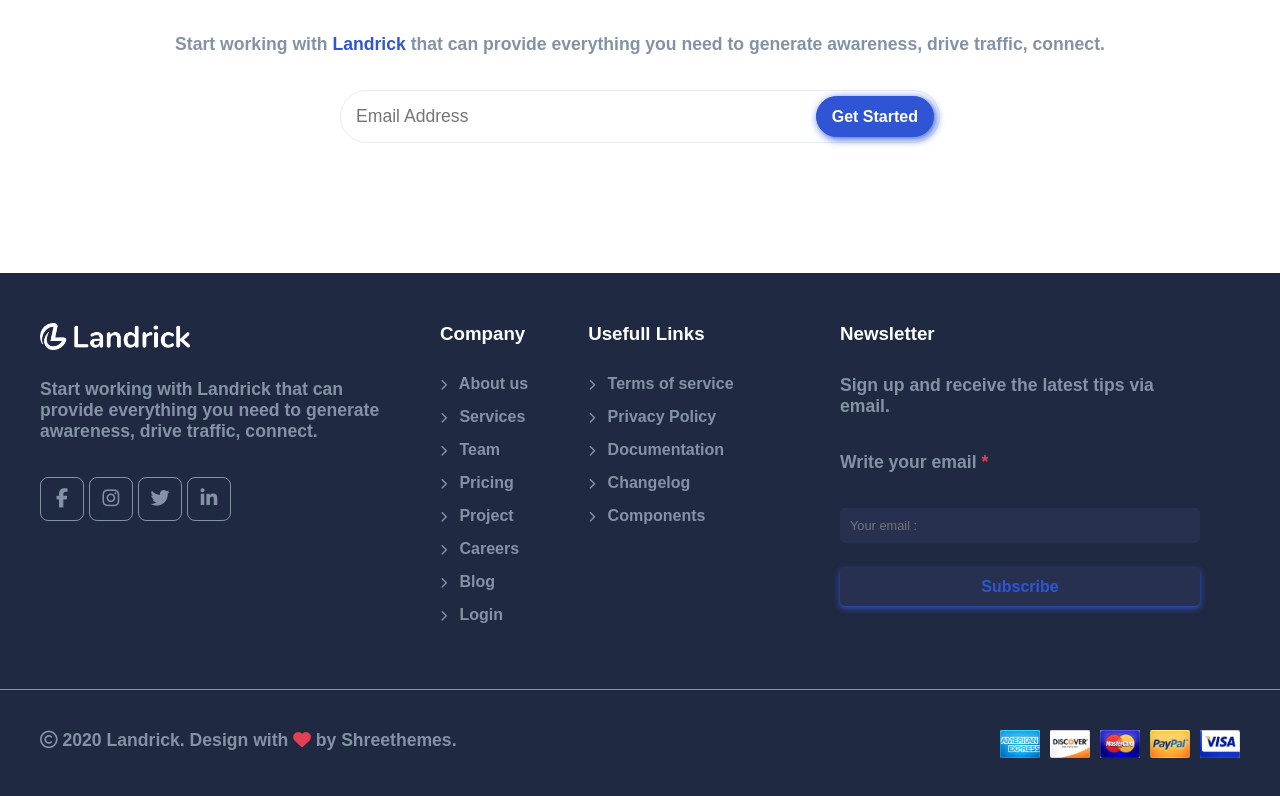
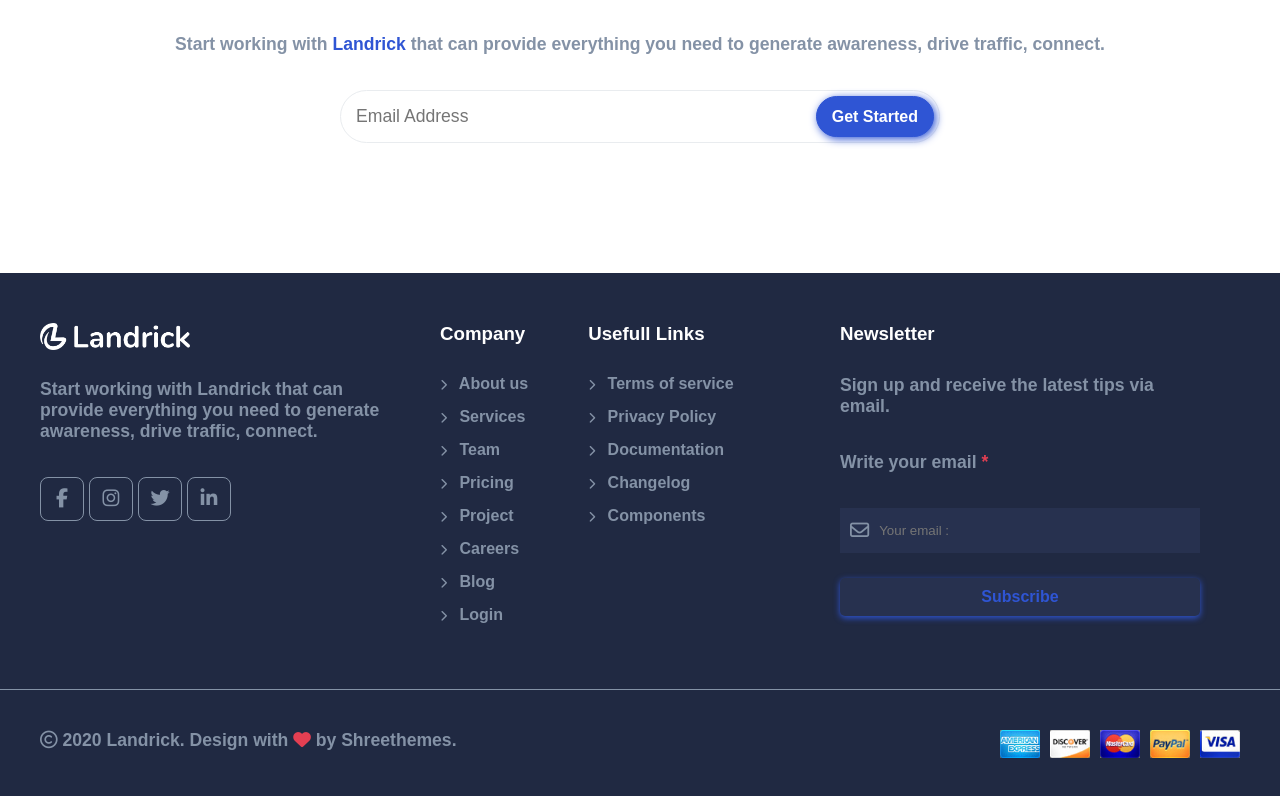
Before and after one commit to Claudio-Pri/proj-html-vuejs, a Vue app: page / in a window 1280 px wide. Shown: the part 3503-4299 px from the top of the page. Built offline with nearby package versions, Linux system fonts and the light colour scheme.

Commit message:
icona placeholder footer

```diff
--- a/src/components/AppFooter.vue
+++ b/src/components/AppFooter.vue
@@ -92,7 +92,10 @@
               Write your email <span>*</span>
             </p>
             <form @submit.prevent="checkData()">
-              <div>
+              <div class="input-group d-flex align-items-center">
+                <div class="input-icon">
+                  <i class="fa-regular fa-envelope"></i>
+                </div>
                 <input v-model="store.userEmail" type="text" placeholder="Your email :">
               </div>
               <div>
@@ -190,18 +193,32 @@
       }
 
       form {
-        input {
-          border: none;
-          font-size: 0.8rem;
+        .input-group {
+          margin-bottom: 25px;
+          font-size: 1.2rem;
+          background-color: $tertiaryBgBlue;
           padding: 10px;
-          border-radius: 5px;
-          width: 100%;
-          margin-bottom: 25px;
-          background-color: $tertiaryBgBlue;
-          // how to style placeholder
+          .input-icon {
+            color: $textGray;
+            margin-right: 5px;
 
-
+          }
+          input {
+            background-color: $tertiaryBgBlue;
+            border: none;
+            flex-grow: 1;
+            padding: 5px;
+          }
         }
+        // input {
+        //   border: none;
+        //   font-size: 0.8rem;
+        //   padding: 10px;
+        //   border-radius: 5px;
+        //   width: 100%;
+        //   margin-bottom: 25px;
+        //   background-color: $tertiaryBgBlue;
+        // }
         .blue-btn {
           border: none;
           border-radius: 5px;
```
